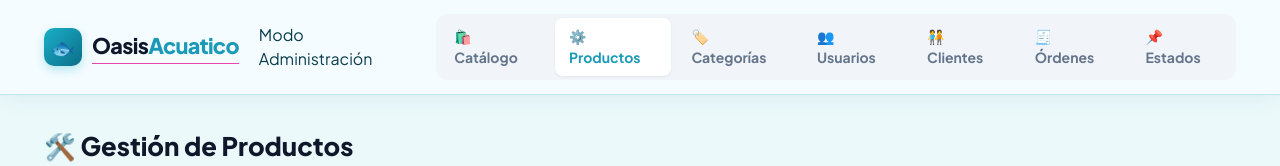
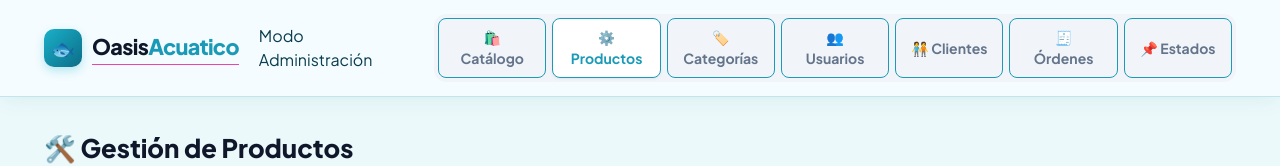
Before and after one commit to jackelineperez/oasis-acuatico, a React (Vite) app: page /productos in a window 1280 px wide. Shown: the top 166 px of the page. Built offline with nearby package versions, Linux system fonts and the light colour scheme; no server answers.

Commit message:
Finalizacion de color

```diff
--- a/src/App.css
+++ b/src/App.css
@@ -286,13 +286,25 @@
 }
 
 .product-title {
-  border-bottom: 1px solid #bb21c0;
+
+  width: max-content;
+  max-width: 100%;
+
+  color: #235CE0;
+
+  border-bottom: 2px solid #0a5f73;
+
+  padding-bottom: 3px;
+
+  font-family: "Plus Jakarta Sans", system-ui, sans-serif;
   font-size: 1.1rem;
   font-weight: 700;
-  color: #235ce0;
-  line-height: 1.35;
+  margin-bottom: 12px;
+
+
+  background-color: transparent !important;
+  display: block;
 }
-
 .product-description {
   font-size: 0.85rem;
   color: var(--text-muted);
@@ -318,10 +330,11 @@
 }
 
 .price-label {
+  border-top: 1px solid #d3258a00;
   font-size: 0.7rem;
   font-weight: 600;
   text-transform: uppercase;
-  color: #6a90a0;
+  color: #0c08e9;
   letter-spacing: 0.04em;
 }
 
@@ -414,6 +427,7 @@
 }
 
 .footer-heading {
+  border-bottom: 1px solid #bb21c0;
   font-size: 0.95rem;
   font-weight: 700;
   color: #0f172a;
@@ -496,16 +510,26 @@
 /* View Switcher Controls (Header & Admin Section) */
 .view-nav {
   display: flex;
-  align-items: center;
+  align-items: stretch;
+  justify-content: space-between;
   gap: 6px;
   background-color: #f1f5f9;
   padding: 4px;
   border-radius: 12px;
 }
+.view-nav .view-btn {
+  flex: 1;
+  display: inline-flex;
+  flex-direction: column;
+  align-items: center;
+  justify-content: center;
+  gap: 6px;
+  text-align: center;
+}
+.view-btn {
 
-.view-btn {
   background: transparent;
-  border: none;
+  border: 1px solid #1b9ab7;
   font-family: var(--font-family);
   font-size: 0.875rem;
   font-weight: 700;
@@ -521,6 +545,12 @@
 }
 
 .view-btn.active {
+  display: inline-flex;
+  flex-direction: column;
+  align-items: center;
+  justify-content: center;
+  gap: 20px;
+  border: 1px solid #1b9ab7;
   background-color: #ffffff;
   color: #1b9ab7;
   box-shadow: var(--shadow-sm);
```
